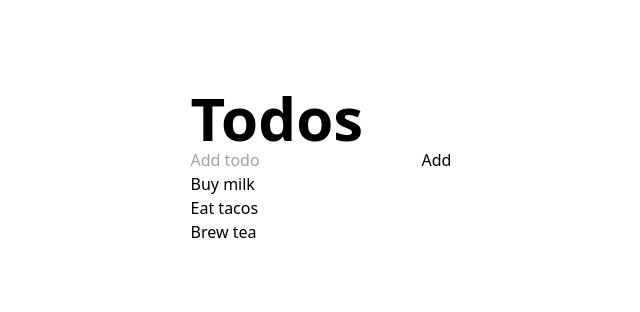
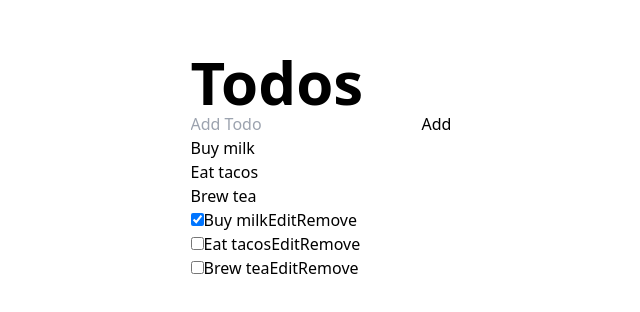
Before and after one commit to rajanshresth/Learn-NextJs, a Next.js app: page / in a window 1280 px wide. Shown: the part 234-546 px from the top of the page, without its empty margins (319-959 px from the left). Built offline with nearby package versions, Linux system fonts and the light colour scheme.

Commit message:
add, edit and delete features added sucessfully

```diff
--- /dev/null
+++ b/TODO/AddTodos.tsx
@@ -0,0 +1,39 @@
+import React from 'react'
+import { useState } from 'react'
+
+type Todo = [{ title: string, done: boolean, id: number }]
+interface AddTodosProps {
+    onAddTodos: (title: string) => void;
+    todos: Todo;
+    }
+
+export default function AddTodos({onAddTodos,todos}:AddTodosProps) {
+    const [title,setTitle]=useState('')
+  return (
+    <div>
+        <input type="text"
+                placeholder='Add Todo'
+                value={title}
+                onChange={e=>setTitle(e.target.value)} />
+
+        <button
+            onClick={()=>{
+                setTitle('');
+                onAddTodos(title)
+            }
+        }
+        >
+            Add
+        </button>
+
+        <div>
+            <ul>
+                {todos.map((todo,index)=>(
+                    <li key={index}>{todo.title}</li>
+
+                ))}
+            </ul>
+        </div>
+    </div>
+  )
+}
--- /dev/null
+++ b/TODO/Task.tsx
@@ -0,0 +1,55 @@
+import {useState} from 'react'
+
+interface TaskProps {
+    todo: { title: string, done: boolean, id: number };
+    onChange: (nextTodo: { title: string, done: boolean, id: number }) => void;
+    onRemove: (index: number) => void;
+}
+export default function Task({todo,onChange,onRemove}:TaskProps) {
+    const [isEditing, setIsEditing] = useState(false);
+    let todoContent;
+    if (isEditing) {
+        todoContent = (
+            <>
+
+                <input
+
+                    value={todo.title}
+                    onChange={e => onChange({
+                        ...todo,
+                        title: e.target.value
+                    })}
+                />
+                <button onClick={()=>setIsEditing(false)}>
+                    Save
+                </button>
+            </>
+        )
+    } else {
+        todoContent = (
+            <>
+                <span>{todo.title}</span>
+                <button onClick={()=>setIsEditing(true)}>
+                    Edit
+                </button>
+            </>
+        );
+    }
+
+  return (
+    <div>
+         <label>
+            <input type="checkbox"
+                checked={todo.done}
+                onChange={
+                    e => onChange({
+                        ...todo,
+                        done: e.target.checked
+                    })
+                } />
+            {todoContent}
+            <button onClick={() => onRemove(todo.id)}>Remove</button>
+        </label>
+    </div>
+  )
+}
--- /dev/null
+++ b/TODO/TodosList.tsx
@@ -0,0 +1,30 @@
+import React from 'react'
+import { useState } from 'react'
+import Task from './Task'
+
+interface TodosListProps {
+    todos: [{ title: string, done: boolean, id: number }];
+    onChangeTodo: (nextTodo: { title: string, done: boolean, id: number }) => void;
+    onRemoveTodo: (index: number) => void;
+}
+
+export default function TodosList({todos,
+      onChangeTodo,
+      onRemoveTodo,}:TodosListProps) {
+
+  return (
+    <div>
+
+        <ul>
+            {todos.map((todo: { title: string; done: boolean; id: number; }) =>(
+              <li>
+                <Task todo={todo}
+                      onChange={onChangeTodo}
+                      onRemove={onRemoveTodo} />
+              </li>
+            ))}
+        </ul>
+
+    </div>
+  )
+}
--- a/Todos/AddTodos.tsx
+++ /dev/null
@@ -1,38 +0,0 @@
-import { useState } from 'react';
-// import {useImmer} from 'use-immer';
-
-let nextId = 0;
-const initialTodos = [
-    { id: 0, title: 'Buy milk', done: true },
-    { id: 1, title: 'Eat tacos', done: false },
-    { id: 2, title: 'Brew tea', done: false },
-  ];
-
-export default function AddTodos() {
-  const [name, setName] = useState('');
-  const [todos, setTodos] = useState(initialTodos);
-
-  return (
-    <>
-      <input
-        placeholder="Add todo"
-        value={name}
-        onChange={(e) => setName(e.target.value)}
-      />
-      <button onClick={() => {
-        setName('');
-        setTodos([
-          ...todos,
-          { id: nextId++, title: name, done: false }
-        ]);
-      }}>Add</button>
-
-        {todos.map(todos => (
-          <ul>
-            <li key={todos.id}>{todos.title}</li>
-          </ul>
-        ))}
-
-    </>
-  );
-}
--- a/Todos/TodosList.tsx
+++ /dev/null
@@ -1,10 +0,0 @@
-import React from 'react'
-import AddTodos from './AddTodos'
-
-export default function TodosList() {
-  return (
-    <div>
-        <AddTodos />
-    </div>
-  )
-}
--- a/package.json
+++ b/package.json
@@ -8,7 +8,8 @@
   "dependencies": {
     "next": "latest",
     "react": "18.2.0",
-    "react-dom": "18.2.0"
+    "react-dom": "18.2.0",
+    "use-immer": "^0.8.1"
   },
   "devDependencies": {
     "@types/node": "18.11.3",
--- a/pages/index.tsx
+++ b/pages/index.tsx
@@ -1,8 +1,51 @@
+import { useState } from 'react'
 import type { NextPage } from 'next'
 import Head from 'next/head'
-import TodosList from '../Todos/TodosList'
+import TodosList from '../TODO/TodosList'
+import AddTodos from '../TODO/AddTodos'
+
+type Todo = {
+  id: number,
+  title: string,
+  done: boolean
+}
+
+let nextId = 3;
+const initialTodos = [
+  { id: 0, title: 'Buy milk', done: true },
+  { id: 1, title: 'Eat tacos', done: false },
+  { id: 2, title: 'Brew tea', done: false },
+];
 
 const Home: NextPage = () => {
+  const [todos,setTodos]=useState(initialTodos)
+
+  const handleAddTodo=(title:string)=>{
+    setTodos([...todos, {
+      id: nextId++,
+      title: title,
+      done: false
+    }])
+  }
+
+
+  const handleRemoveTodo = (id: number) => {
+    setTodos(todos.filter((todo) => todo.id !== id));
+  };
+
+
+const handleChangeTodo = (nextTodo:Todo) => {
+  setTodos(todos.map(t => {
+    if (t.id === nextTodo.id) {
+      return nextTodo;
+    } else {
+      return t;
+    }
+  }));
+
+}
+console.log(todos)
+
 
   return (
     <div className="flex min-h-screen flex-col items-center justify-center py-2">
@@ -15,10 +58,16 @@ const Home: NextPage = () => {
         <h1 className="text-6xl font-bold">
           Todos
         </h1>
-        <TodosList />
-
+        <AddTodos
+          onAddTodos={handleAddTodo}
+          todos={todos}
+          />
+        <TodosList
+            todos={todos}
+            onChangeTodo={handleChangeTodo}
+            onRemoveTodo={handleRemoveTodo}
+        />
       </main>
-
     </div>
   )
 }
```
Also changed, not shown: TODO/ChangeTodo.tsx (added, +25 -0 lines), TODO/RemoveTodo.tsx (added, +24 -0 lines), Todos/Todos.tsx (deleted, +0 -17 lines), 1 other file (tests, documents, lock files or other folders).
